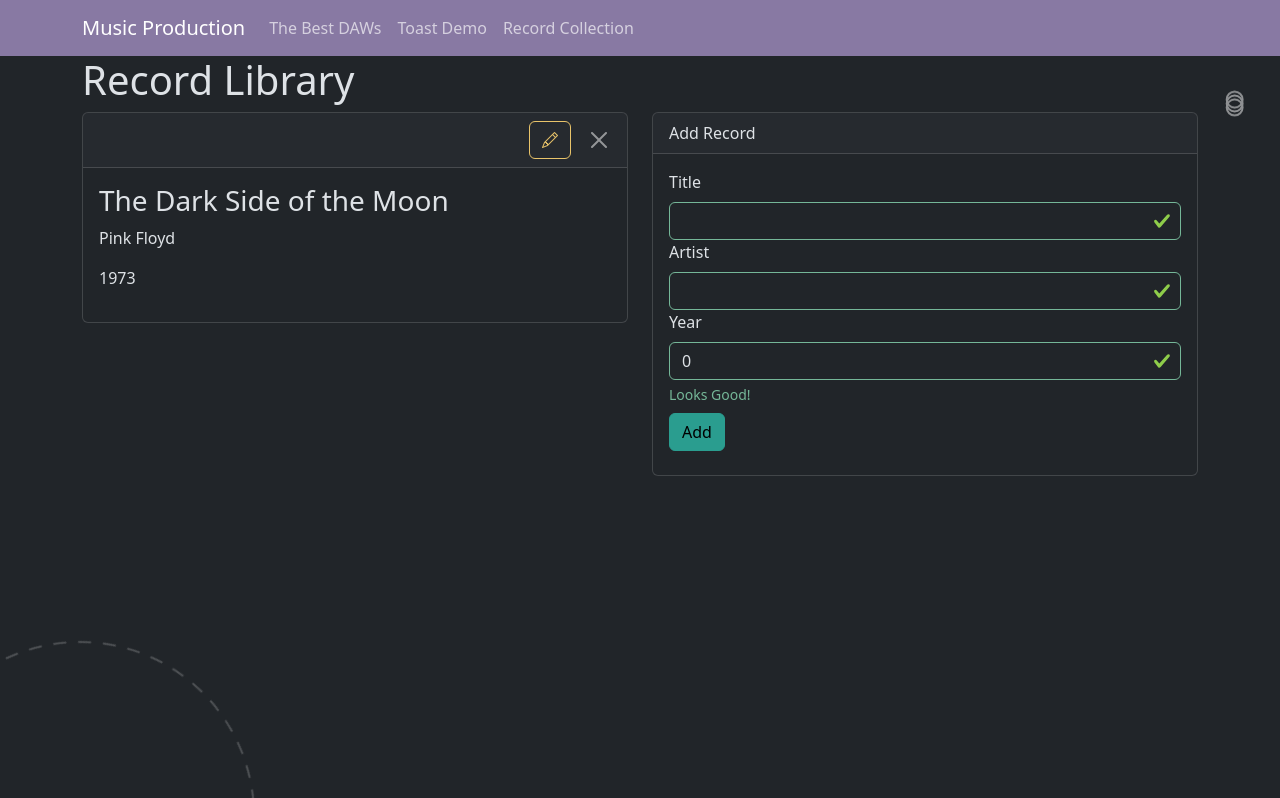
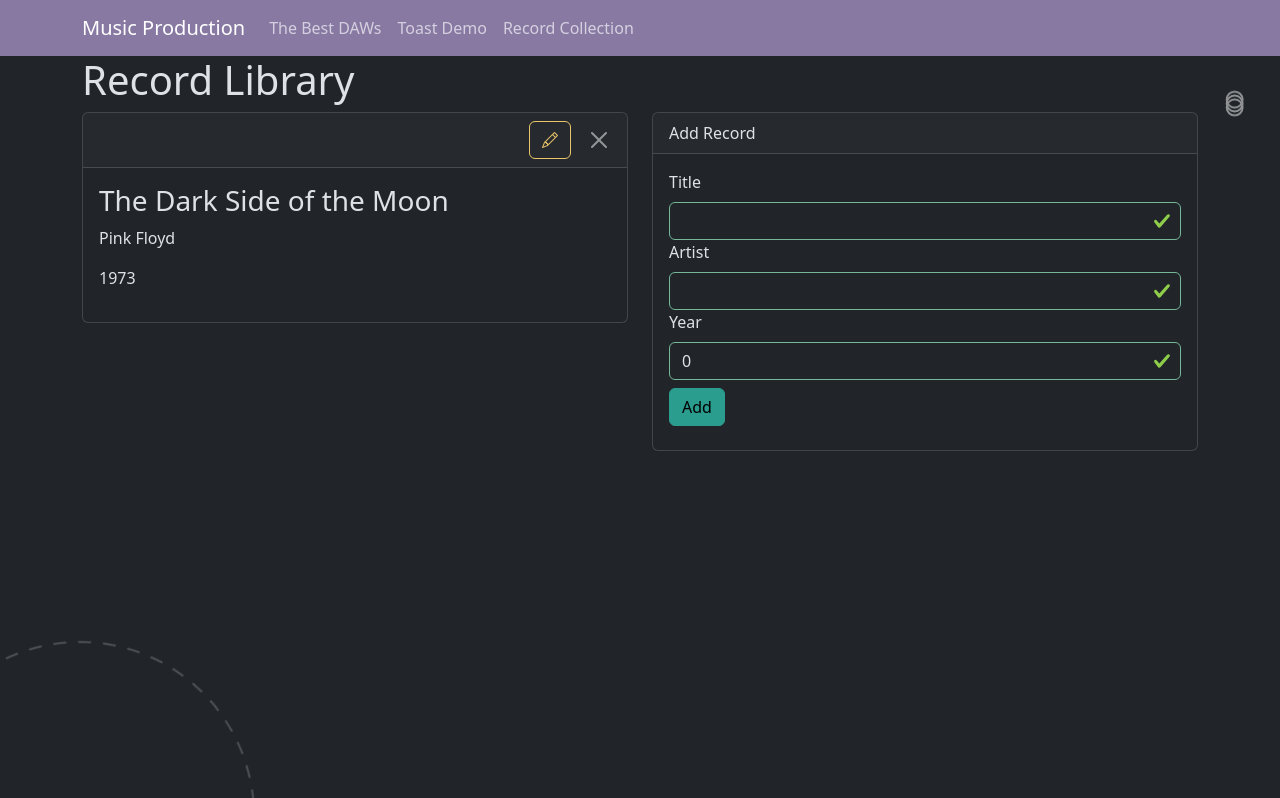
Before and after one commit to mickelson-classroom/hobby-manager-Cwighty, a React (Vite) app: page /records in a window 1280 px wide. Shown: the top 798 px of the page. Built offline with nearby package versions, Linux system fonts and the light colour scheme.

Commit message:
finished monday

```diff
--- a/src/routes/records/RecordItem.tsx
+++ b/src/routes/records/RecordItem.tsx
@@ -56,8 +56,8 @@
               onChange={handleChange}
               label={"Artist"}
             />
-            <NumberInput
-              value={editedRecord.year}
+            <TextInput
+              value={editedRecord.year.toString()}
               onChange={handleChange}
               label={"Year"}
             />
--- a/src/routes/records/RecordLibrary.tsx
+++ b/src/routes/records/RecordLibrary.tsx
@@ -57,9 +57,9 @@
                 value={newRecord.artist}
                 onChange={handleInput}
               />
-              <NumberInput
+              <TextInput
                 label="Year"
-                value={newRecord.year}
+                value={newRecord.year.toString()}
                 onChange={handleInput}
               />
               <button
```
